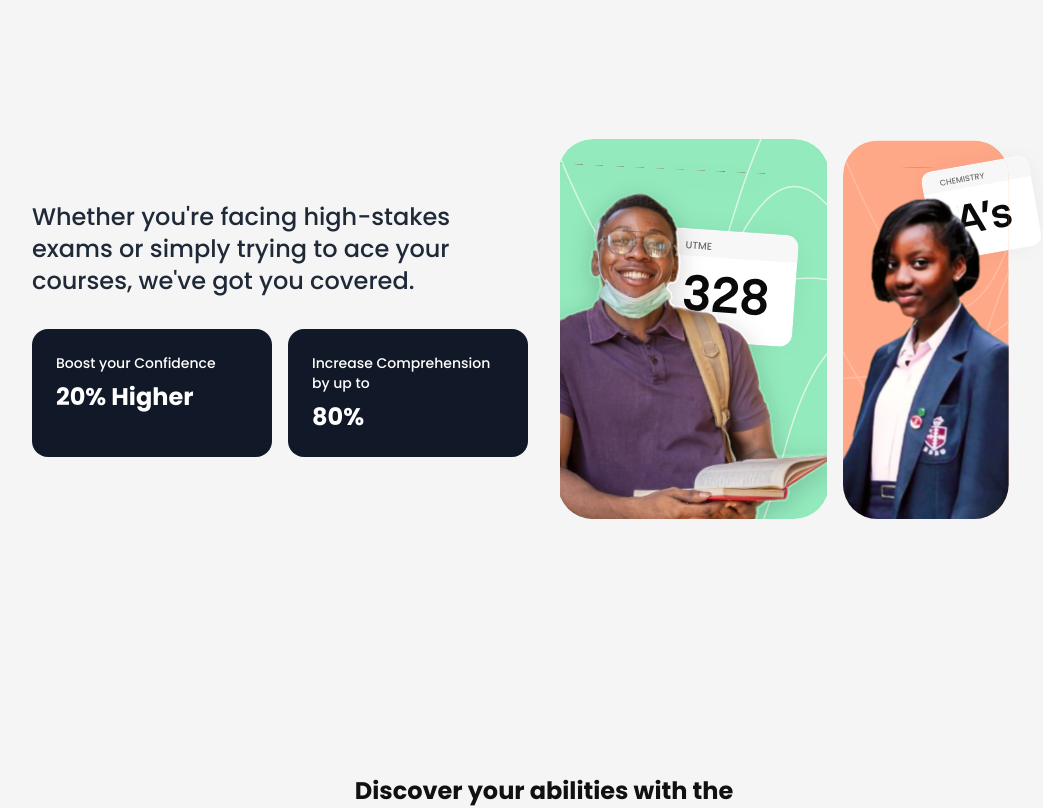
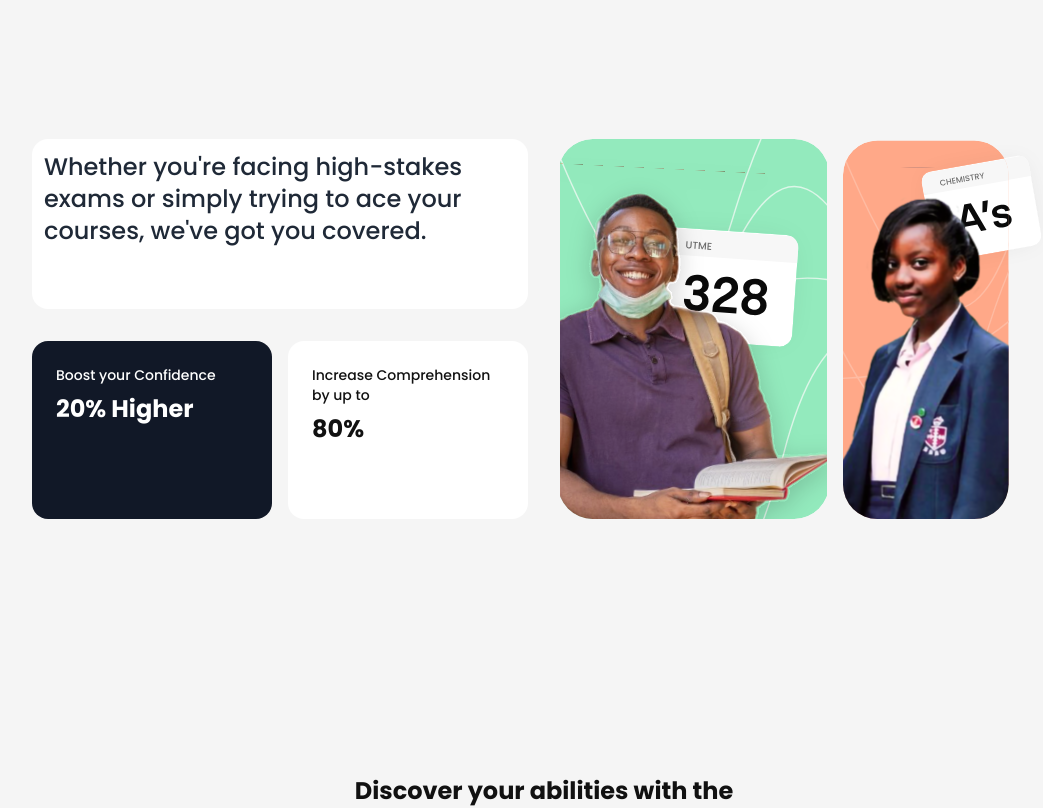
Before and after one commit to Acemyxs/AcemyX, a React (Vite) app: page / in a window 1280 px wide. Shown: the part 2620-3428 px from the top of the page, without its empty margins (96-1139 px from the left). Built offline with nearby package versions, Linux system fonts and the light colour scheme.

Commit message:
Refactor promotional, FAQ, and testimonials sections for improved layout and accessibility

```diff
--- a/src/components/AdvertisementSection.jsx
+++ b/src/components/AdvertisementSection.jsx
@@ -1,13 +1,15 @@
 function PromotionalSection() {
   return (
     <section className="w-[80%] mx-auto py-32">
-      <div className="grid md:grid-cols-2 gap-8 items-center">
+      <div className="grid md:grid-cols-2 gap-8">
         {/* Left side with text and metrics */}
-        <div className="space-y-8">
-          <p className="text-xl md:text-2xl font-medium leading-relaxed text-gray-800 max-w-lg">
-            {`Whether you're facing high-stakes exams or simply trying to ace your
+        <div className="grid gap-8">
+          <div className="bg-white p-3 rounded-2xl">
+            <p className="text-xl md:text-2xl font-medium leading-relaxed text-gray-800 max-w-lg">
+              {`Whether you're facing high-stakes exams or simply trying to ace your
             courses, we've got you covered.`}
-          </p>
+            </p>
+          </div>
 
           <div className="grid grid-cols-2 gap-4">
             {/* Metric Card 1 */}
@@ -17,7 +19,7 @@ function PromotionalSection() {
             </div>
 
             {/* Metric Card 2 */}
-            <div className="bg-gray-900 text-white p-6 rounded-2xl">
+            <div className="bg-white p-6 rounded-2xl">
               <p className="text-sm font-medium mb-2">
                 Increase Comprehension by up to
               </p>
--- a/src/components/FAQSection.jsx
+++ b/src/components/FAQSection.jsx
@@ -70,7 +70,7 @@ export default function FAQSection() {
               }
               className="flex justify-between items-center w-full text-left py-2 text-gray-900"
             >
-              <span className="font-medium">{faq.question}</span>
+              <h4 className="font-medium max-w-[90%]">{faq.question}</h4>
               <svg
                 className={`w-5 h-5 transform transition-transform ${
                   openQuestion === faq.id ? "rotate-180" : ""
@@ -88,7 +88,9 @@ export default function FAQSection() {
               </svg>
             </button>
             {openQuestion === faq.id && (
-              <div className="mt-2 text-gray-600 text-sm">{faq.answer}</div>
+              <div className="mt-2 text-gray-600 text-sm max-w-[90%]">
+                {faq.answer}
+              </div>
             )}
           </div>
         ))}
--- a/src/components/TestimonialsSection.jsx
+++ b/src/components/TestimonialsSection.jsx
@@ -8,7 +8,7 @@ export default function TestimonialSection() {
       </h2>
       <div className="grid md:grid-cols-2 gap-12">
         <div>
-          <img src="/Group 105.png" alt="group" className="block w-full" />
+          <img src="/group-test.svg" alt="group" className="block w-full" />
         </div>
         <Testimonials />
       </div>
```
